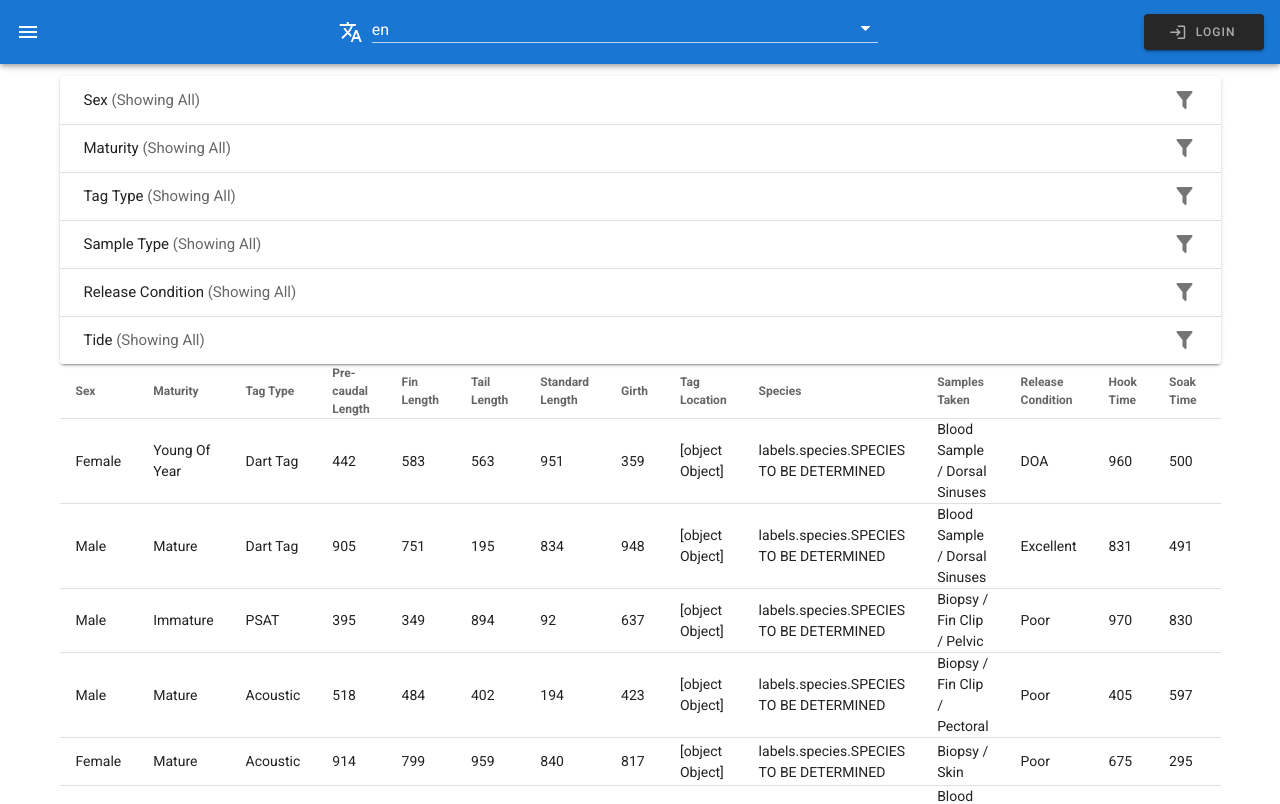
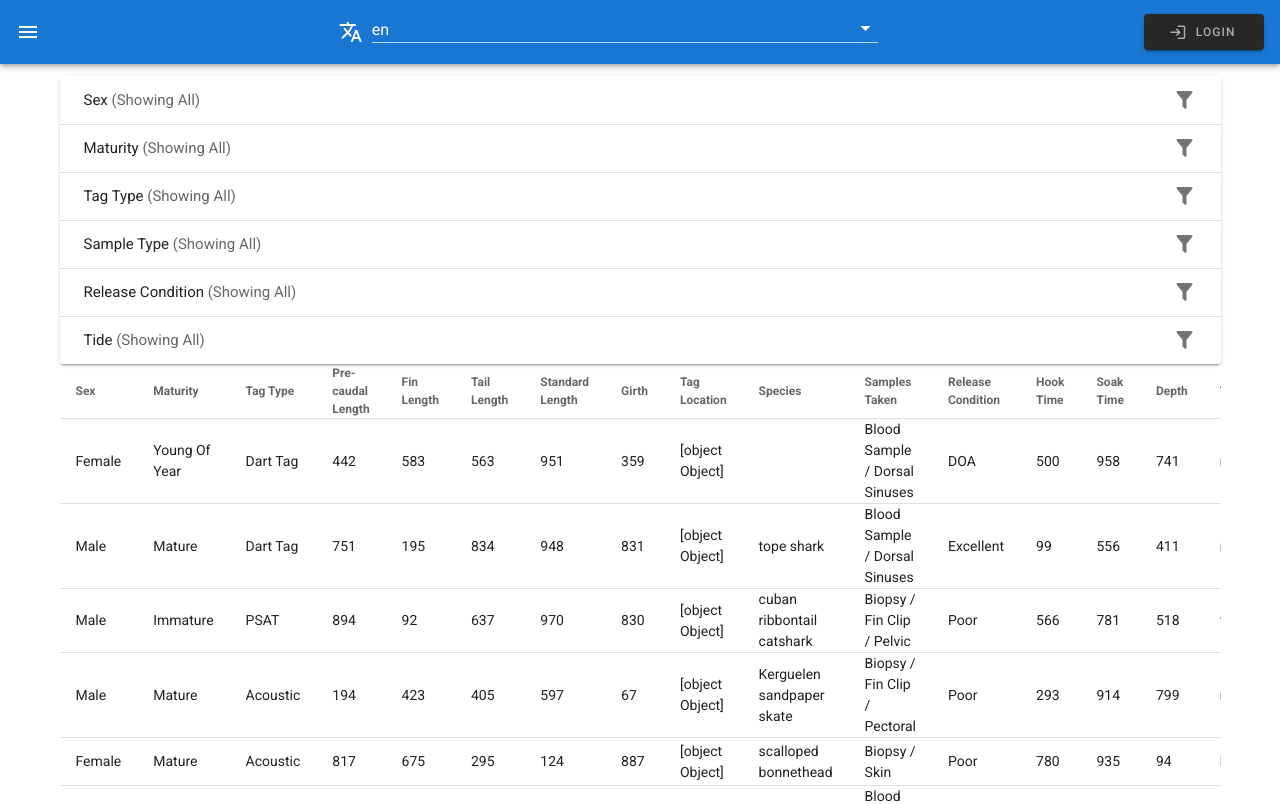
Before and after one commit to ippo615/miss-db, a Vue app: page /#/demo/table in a window 1280 px wide. Shown: the top 804 px of the page. Built offline with nearby package versions, Linux system fonts and the light colour scheme.

Commit message:
Added species lookup by id in store

```diff
--- a/src/components/SharkDataTable.vue
+++ b/src/components/SharkDataTable.vue
@@ -184,7 +184,10 @@ export default {
     }
   }),
   mounted(){
-    this.$data.specimen = this.generateRandomSamples(100);
+    // We needa timeout so the translations have time to load
+    setTimeout(() => {
+      this.$data.specimen = this.generateRandomSamples(100);
+    }, 500);
   },
   methods: {
     generateRandomSamples(count){
@@ -401,7 +404,7 @@ export default {
           sex: this.$t(`labels.sex.${s.sex}`),
           maturity: this.$t(`labels.maturity.${s.maturity}`),
           tagType: this.$t(`labels.tagType.${s.tagType}`),
-          species: this.$t(`labels.species.${s.species}`), // TODO: proper handling of species
+          species: this.$store.getters.speciesById(s.species).common_name,  // TODO more columns for species info/object
           sampleType: this.$t(`labels.sampleType.${s.sampleType}`),
           releaseCondition: this.$t(`labels.releaseCondition.${s.releaseCondition}`)
         };
--- a/src/models/shark_specimen.js
+++ b/src/models/shark_specimen.js
@@ -95,7 +95,7 @@ function SharkSpecimen(){}
                 lat: randomInRange(0,180),
                 lng: randomInRange(0,360),
             },
-            species: 'SPECIES TO BE DETERMINED',
+            species: randomInRangeInt(0,1000),  // maybe i should change this to speciesId and have a different field for "species object"
             sampleType: randomChoiceFrom(options.sampleType),
             releaseCondition: randomChoiceFrom(options.releaseCondition),
             hookTime: randomInRangeInt(5,999),
--- a/src/store/index.js
+++ b/src/store/index.js
@@ -19,6 +19,9 @@ export default new Vuex.Store({
   },
   getters: {
     getUser: state => state.user,
+    speciesById: (state) => (id) => {
+      return state.sharks[parseInt(id)];
+    }
   },
   // store.commit(mutation)
   mutations: {
```
